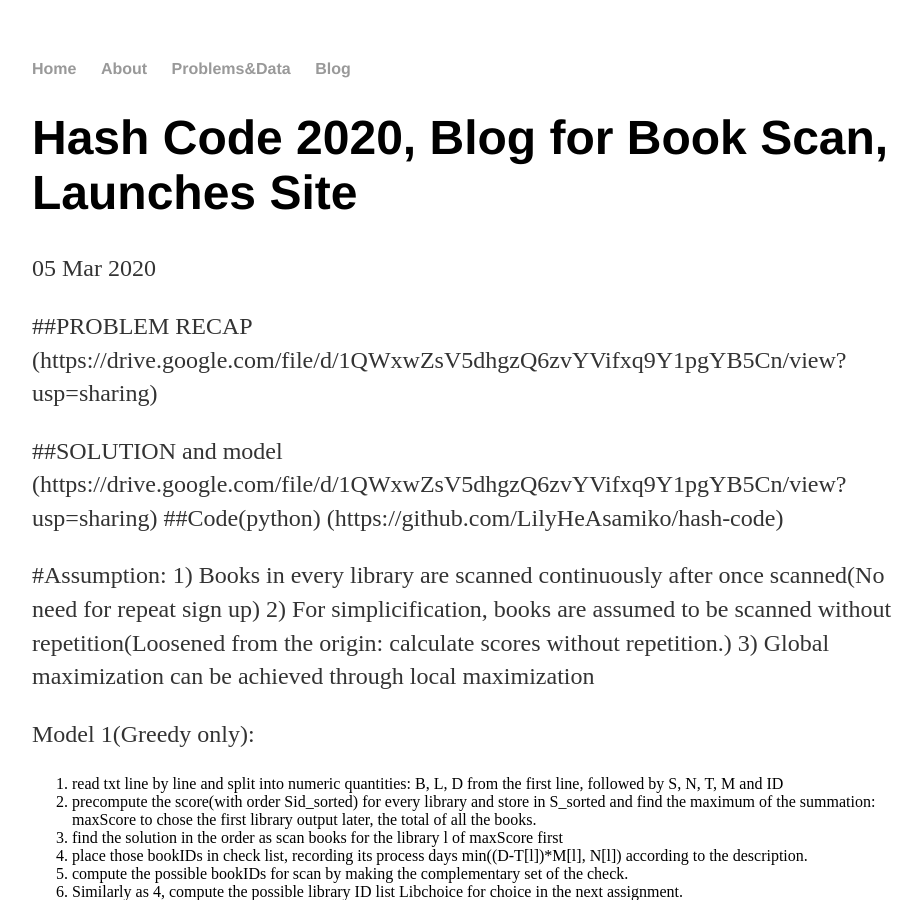
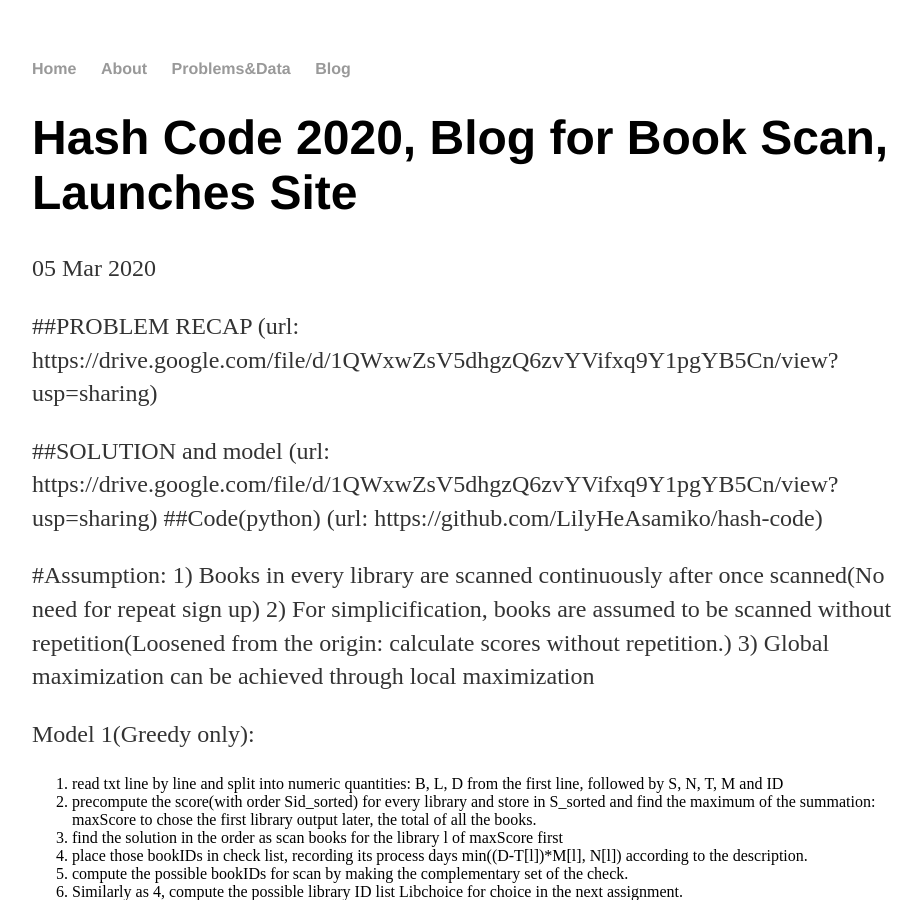
Before and after one commit to LilyHeAsamiko/hashCode.github.io, a Jekyll site: the page built from _posts/2020-03-05-BookScan.md, in a window 1280 px wide and 900 px high. Shown: the whole window, without its empty margins (160-1082 px from the left). Built offline with Jekyll 4.4.1, drawn with Linux system fonts in a browser that asks for light colours.

Commit message:
Update 2020-03-05-BookScan.md

```diff
--- a/_posts/2020-03-05-BookScan.md
+++ b/_posts/2020-03-05-BookScan.md
@@ -5,12 +5,12 @@
 ---
 
 ##PROBLEM RECAP
-(https://drive.google.com/file/d/1QWxwZsV5dhgzQ6zvYVifxq9Y1pgYB5Cn/view?usp=sharing)
+(url: https://drive.google.com/file/d/1QWxwZsV5dhgzQ6zvYVifxq9Y1pgYB5Cn/view?usp=sharing)
 
 ##SOLUTION and model
-(https://drive.google.com/file/d/1QWxwZsV5dhgzQ6zvYVifxq9Y1pgYB5Cn/view?usp=sharing)
+(url: https://drive.google.com/file/d/1QWxwZsV5dhgzQ6zvYVifxq9Y1pgYB5Cn/view?usp=sharing)
 ##Code(python)
-(https://github.com/LilyHeAsamiko/hash-code)
+(url: https://github.com/LilyHeAsamiko/hash-code)
 
 #Assumption:
 1)	Books in every library are scanned continuously after once scanned(No need for repeat sign up)
```
